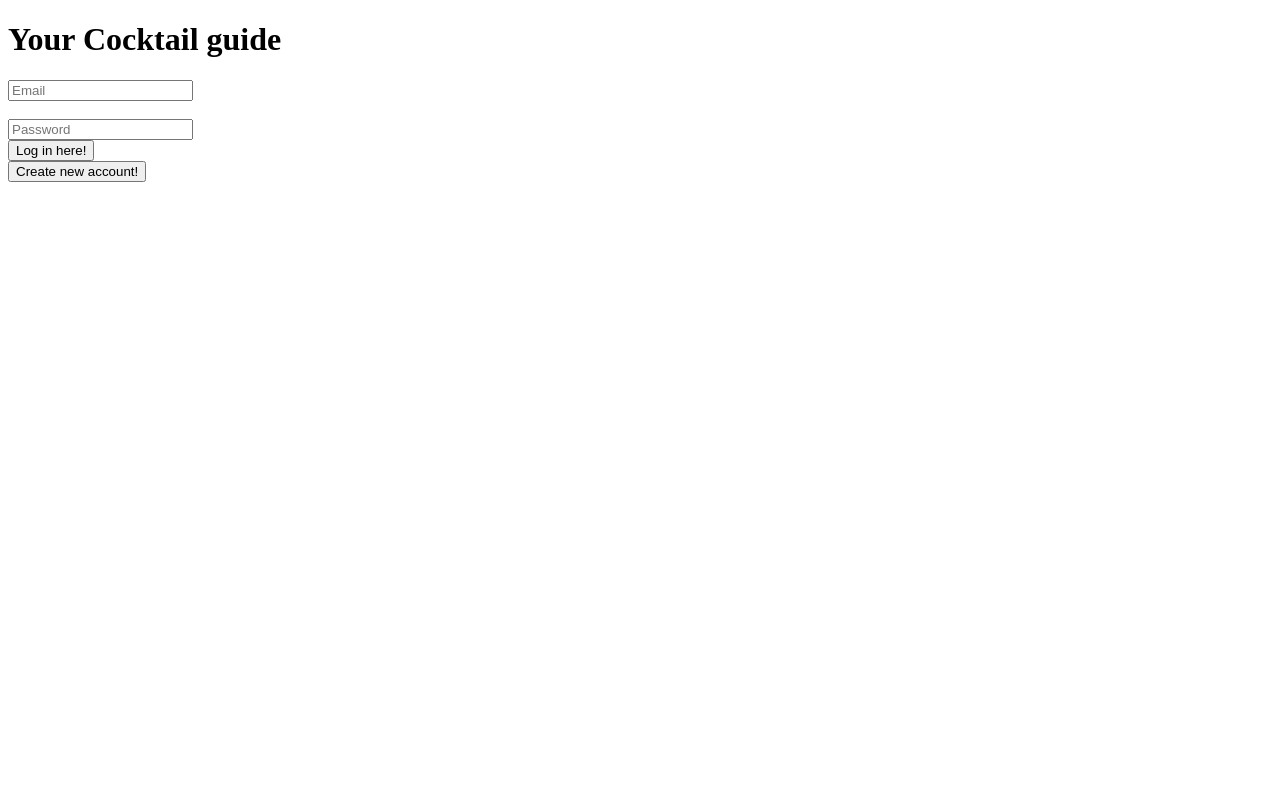
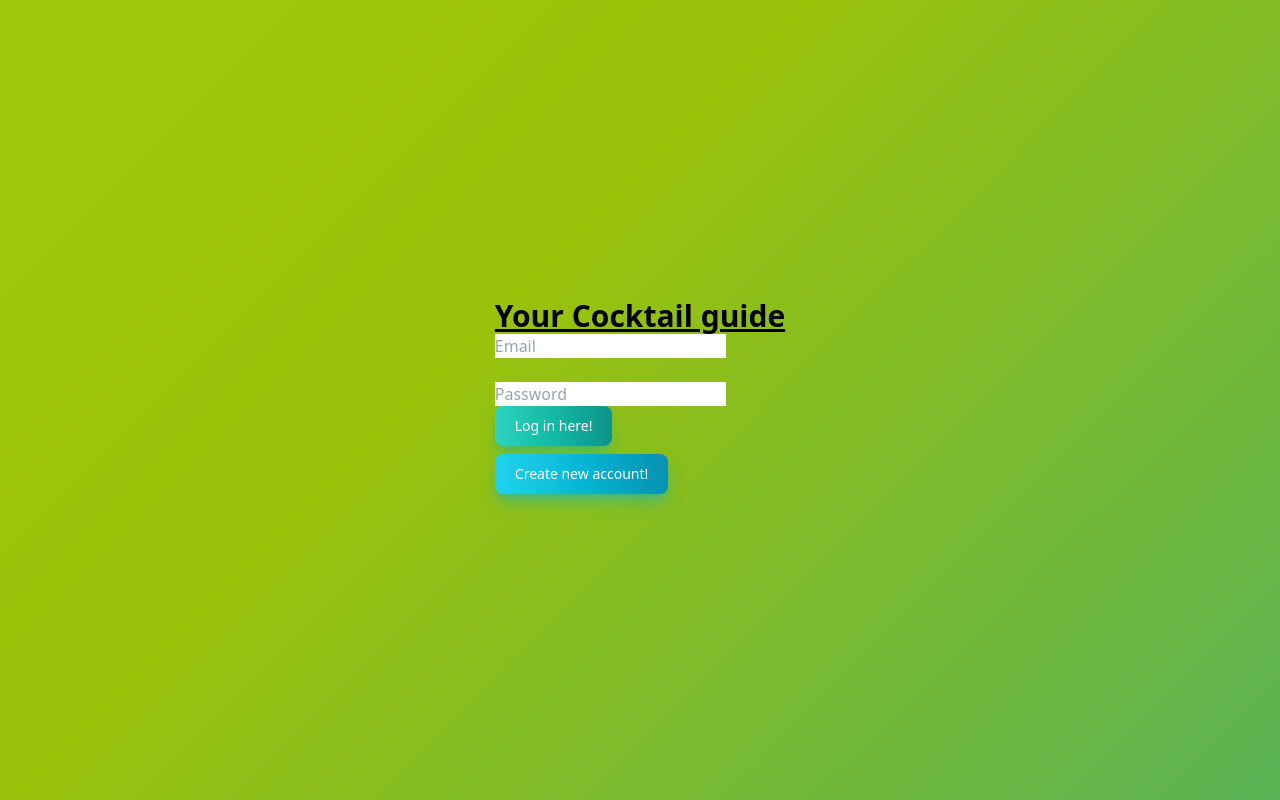
Before and after one commit to WeiLong006/Cocktails, an Angular app in the folder Cocktail/: page / in a window 1280 px wide. Built offline with nearby package versions, Linux system fonts and the light colour scheme.

Commit message:
CSS added

```diff
--- a/Cocktail/package.json
+++ b/Cocktail/package.json
@@ -28,12 +28,15 @@
     "@angular/cli": "~15.2.0",
     "@angular/compiler-cli": "^15.2.0",
     "@types/jasmine": "~4.3.0",
+    "autoprefixer": "^10.4.13",
     "jasmine-core": "~4.5.0",
     "karma": "~6.4.0",
     "karma-chrome-launcher": "~3.1.0",
     "karma-coverage": "~2.2.0",
     "karma-jasmine": "~5.1.0",
     "karma-jasmine-html-reporter": "~2.0.0",
+    "postcss": "^8.4.21",
+    "tailwindcss": "^3.2.7",
     "typescript": "~4.9.4"
   }
 }
--- a/Cocktail/src/app/admin-page/admin-page.component.html
+++ b/Cocktail/src/app/admin-page/admin-page.component.html
@@ -25,6 +25,8 @@
     <label *ngIf="clicked.ingredient3"> {{ clicked.ingredient3 }} </label><br />
     <label *ngIf="clicked.ingredient4"> {{ clicked.ingredient4 }} </label><br />
     <label *ngIf="clicked.ingredient5"> {{ clicked.ingredient5 }} </label><br />
+    <label *ngIf="clicked.instruction"> {{ clicked.instruction }} </label
+    ><br />
     <img class="modalImage" [src]="clicked.image" alt="" /> <br />
     <button (click)="createFavourites(clicked)">Add to favourites</button>
     <button (click)="closeModal()">Close</button>
--- a/Cocktail/src/app/admin-page/admin-page.component.ts
+++ b/Cocktail/src/app/admin-page/admin-page.component.ts
@@ -105,6 +105,7 @@ export class AdminPageComponent implements OnInit {
 
                 this.accessToken = (<any>data).access;
                 console.log(this.accessToken);
+                this.searchFavourites();
               });
           } else {
             alert(e.error.message);
--- a/Cocktail/src/app/home/home.component.html
+++ b/Cocktail/src/app/home/home.component.html
@@ -1,4 +1,6 @@
-<h1>Your Cocktail guide</h1>
+<div class="flex justify-center items-center h-screen">
+  <div class="content-center">
+    <h1 class="text-3xl font-bold underline">Your Cocktail guide</h1>
     <input
       type="text"
       (input)="getUserEmail($event)"
@@ -13,8 +15,18 @@
       [style.display]="display"
     />
 
-<button (click)="logIn()" [style.display]="display">Log in here!</button>
-<button (click)="openModal()" [style.display]="display">
+    <button
+      (click)="logIn()"
+      [style.display]="display"
+      class="text-white bg-gradient-to-r from-teal-400 via-teal-500 to-teal-600 hover:bg-gradient-to-br focus:ring-4 focus:outline-none focus:ring-teal-300 dark:focus:ring-teal-800 shadow-lg shadow-teal-500/50 dark:shadow-lg dark:shadow-teal-800/80 font-medium rounded-lg text-sm px-5 py-2.5 text-center mr-2 mb-2"
+    >
+      Log in here!
+    </button>
+    <button
+      (click)="openModal()"
+      [style.display]="display"
+      class="text-white bg-gradient-to-r from-cyan-400 via-cyan-500 to-cyan-600 hover:bg-gradient-to-br focus:ring-4 focus:outline-none focus:ring-cyan-300 dark:focus:ring-cyan-800 shadow-lg shadow-cyan-500/50 dark:shadow-lg dark:shadow-cyan-800/80 font-medium rounded-lg text-sm px-5 py-2.5 text-center mr-2 mb-2"
+    >
       Create new account!
     </button>
 
@@ -56,4 +68,9 @@
       [email]="email"
       [accessToken]="accessToken"
     ></app-admin-page>
-<app-normal-user *ngIf="role === 'normal'" [accessToken]="accessToken" ></app-normal-user>
+    <app-normal-user
+      *ngIf="role === 'normal'"
+      [accessToken]="accessToken"
+    ></app-normal-user>
+  </div>
+</div>
--- a/Cocktail/src/app/normal-user/normal-user.component.html
+++ b/Cocktail/src/app/normal-user/normal-user.component.html
@@ -20,6 +20,7 @@
     <label *ngIf="clicked.ingredient3"> {{ clicked.ingredient3 }} </label><br />
     <label *ngIf="clicked.ingredient4"> {{ clicked.ingredient4 }} </label><br />
     <label *ngIf="clicked.ingredient5"> {{ clicked.ingredient5 }} </label><br />
+    <label *ngIf="clicked.instruction"> {{ clicked.instruction }} </label><br />
     <img class="modalImage" [src]="clicked.image" alt="" /> <br />
     <button (click)="closeModal()">Close</button>
   </div>
--- a/Cocktail/src/app/normal-user/normal-user.component.ts
+++ b/Cocktail/src/app/normal-user/normal-user.component.ts
@@ -67,6 +67,7 @@ export class NormalUserComponent implements OnInit {
 
                 this.accessToken = (<any>data).access;
                 console.log(this.accessToken);
+                this.searchCocktail();
               });
           } else {
             alert(e.error.message);
--- a/Cocktail/src/styles.css
+++ b/Cocktail/src/styles.css
@@ -1 +1,23 @@
 /* You can add global styles to this file, and also import other style files */
+@tailwind base;
+@tailwind components;
+@tailwind utilities;
+
+body {
+  background: linear-gradient(-45deg, #10a1ac, #9ac20a, #b2d417, #09b9c5);
+  background-size: 400% 400%;
+  animation: gradient 15s ease infinite;
+  height: 100vh;
+}
+
+@keyframes gradient {
+  0% {
+    background-position: 0% 50%;
+  }
+  50% {
+    background-position: 100% 50%;
+  }
+  100% {
+    background-position: 0% 50%;
+  }
+}
--- /dev/null
+++ b/Cocktail/tailwind.config.js
@@ -0,0 +1,8 @@
+/** @type {import('tailwindcss').Config} */
+module.exports = {
+  content: ["./src/**/*.{html,ts}"],
+  theme: {
+    extend: {},
+  },
+  plugins: [],
+};
```
Also changed, not shown: 1 other file (tests, documents, lock files or other folders). Lines whose indentation alone changed are shown as unchanged.
